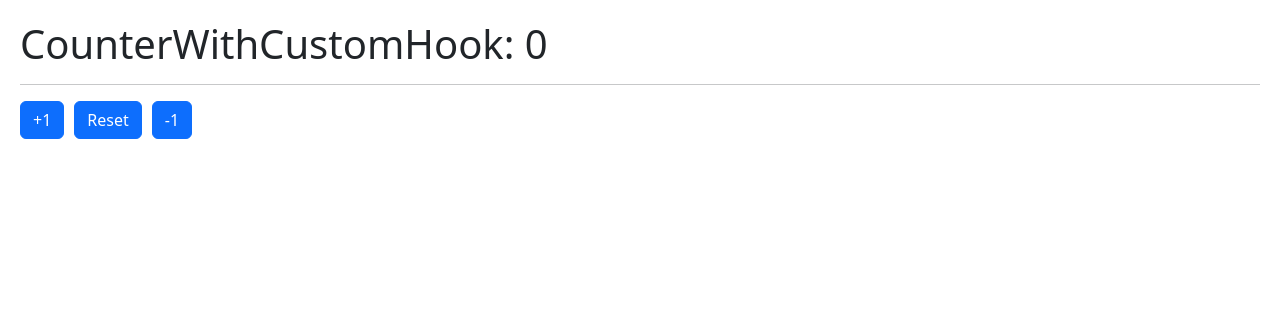
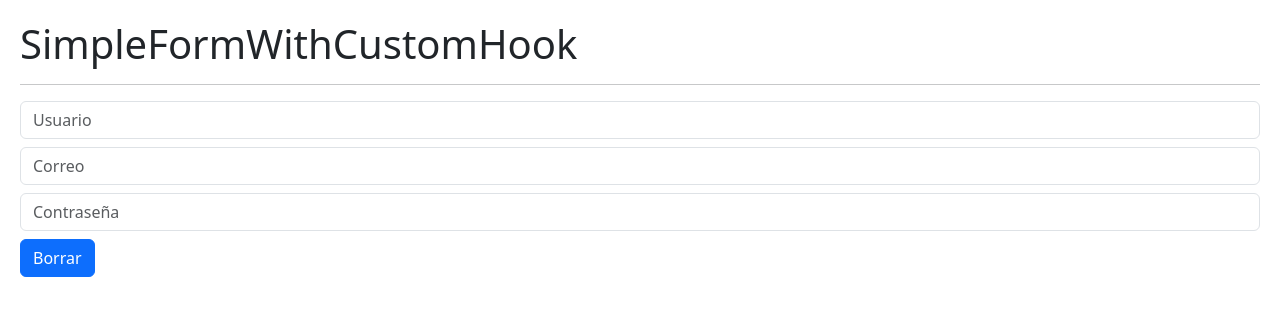
Before and after one commit to jnka9755/react-05HOOKSAPP, a React (Vite) app: page / in a window 1280 px wide. Shown: the top 316 px of the page. Built offline with nearby package versions, Linux system fonts and the light colour scheme.

Commit message:
05-HOOKS APP
Uso de Hooks

useEffect (uso de funcion de retorno, uso de dependencias)

Uso de Hooks personalizados

useForm (funcion generia para cualquier formulario, setear data y reset form)

```diff
--- /dev/null
+++ b/src/02-useEffect/FormWithCustomHook.jsx
@@ -0,0 +1,50 @@
+import { useEffect } from "react"
+import { useForm } from "../hooks/useForm";
+
+export const FormWithCustomHook = () => {
+
+    const { formState, onInputChange, onResetForm, username, email, password } = useForm({
+        username: '',
+        email: '',
+        password: ''
+    });
+
+    return (
+        <>
+            <h1>SimpleFormWithCustomHook</h1>
+            <hr />
+
+            <input
+                className="form-control"
+                type="text"
+                placeholder="Usuario"
+                name="username"
+                value={username}
+                onChange={ onInputChange }
+            />
+
+            <input
+                className="form-control mt-2"
+                type="email"
+                placeholder="Correo"
+                name="email"
+                value={email}
+                onChange={ onInputChange }
+            />
+
+            <input
+                className="form-control mt-2"
+                type="password"
+                placeholder="Contraseña"
+                name="password"
+                value={password}
+                onChange={ onInputChange }
+            />
+
+            <button
+                className="btn btn-primary mt-2"
+                onClick={ onResetForm }
+            >Borrar</button>
+        </>
+    )
+}
--- /dev/null
+++ b/src/02-useEffect/SimpleForm.jsx
@@ -0,0 +1,62 @@
+import { useEffect, useState } from "react"
+import { Message } from "./Message";
+
+export const SimpleForm = () => {
+
+    const [formState, setformState] = useState({
+        username: 'JnKa',
+        email: 'juan@google.com'
+    });
+
+    const { username, email } = formState;
+
+    const onInputChange = ({target}) => {
+        const { name, value } = target;
+        setformState({
+            ...formState,
+            [ name ] : value
+        });
+    }
+
+    useEffect(() => {
+        // console.log('useEffect called!')
+    }, []);
+
+    useEffect(() => {
+        // console.log('formState called!')
+    }, [formState]);
+
+    useEffect(() => {
+        // console.log('email called!')
+    }, [email]);
+
+
+    return (
+        <>
+            <h1>SimpleForm</h1>
+            <hr />
+
+            <input
+                className="form-control"
+                type="text"
+                placeholder="Username"
+                name="username"
+                value={username}
+                onChange={ onInputChange }
+            />
+
+            <input
+                className="form-control mt-2"
+                type="email"
+                placeholder="correo"
+                name="email"
+                value={email}
+                onChange={ onInputChange }
+            />
+
+            {
+                (username === 'JnKa1') && <Message />
+            }
+        </>
+    )
+}
--- /dev/null
+++ b/src/hooks/useForm.js
@@ -0,0 +1,26 @@
+import { useState } from "react";
+
+export const useForm = ( initialForm = {} ) => {
+
+    const [formState, setformState] = useState( initialForm );
+
+    const onInputChange = ({target}) => {
+        const { name, value } = target;
+        setformState({
+            ...formState,
+            [ name ] : value
+        });
+    }
+
+    const onResetForm = () => {
+
+        setformState( initialForm );
+    }
+
+    return {
+        ...formState,
+        formState,
+        onInputChange,
+        onResetForm
+    }
+}
--- a/src/main.jsx
+++ b/src/main.jsx
@@ -1,12 +1,14 @@
 import React from 'react'
 import ReactDOM from 'react-dom/client'
 import './index.css'
-import { CounterWithCustomHook } from './01-useState/CounterWithCustomHook'
+import { FormWithCustomHook } from './02-useEffect/FormWithCustomHook'
+// import { SimpleForm } from './02-useEffect/SimpleForm'
+// import { CounterWithCustomHook } from './01-useState/CounterWithCustomHook'
 // import { HooksApp } from './HooksApp'
 // import { CounterApp } from './01-useState/CounterApp'
 
 ReactDOM.createRoot(document.getElementById('root')).render(
-  <React.StrictMode>
-    <CounterWithCustomHook />
-  </React.StrictMode>,
+  // <React.StrictMode>
+    <FormWithCustomHook />
+  // </React.StrictMode>,
 )
```
Also changed, not shown: src/02-useEffect/Message.jsx (added, +25 -0 lines).
